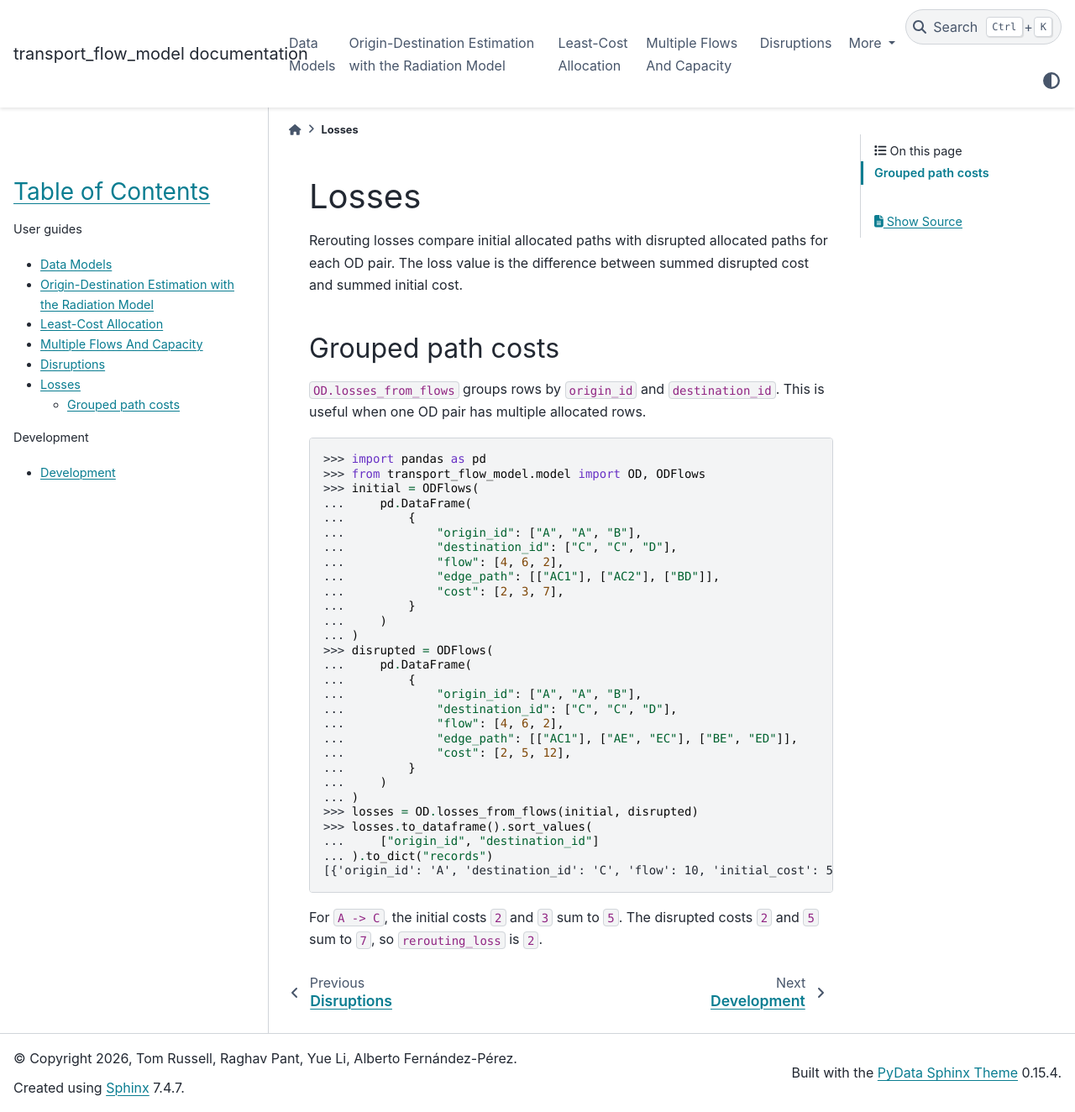
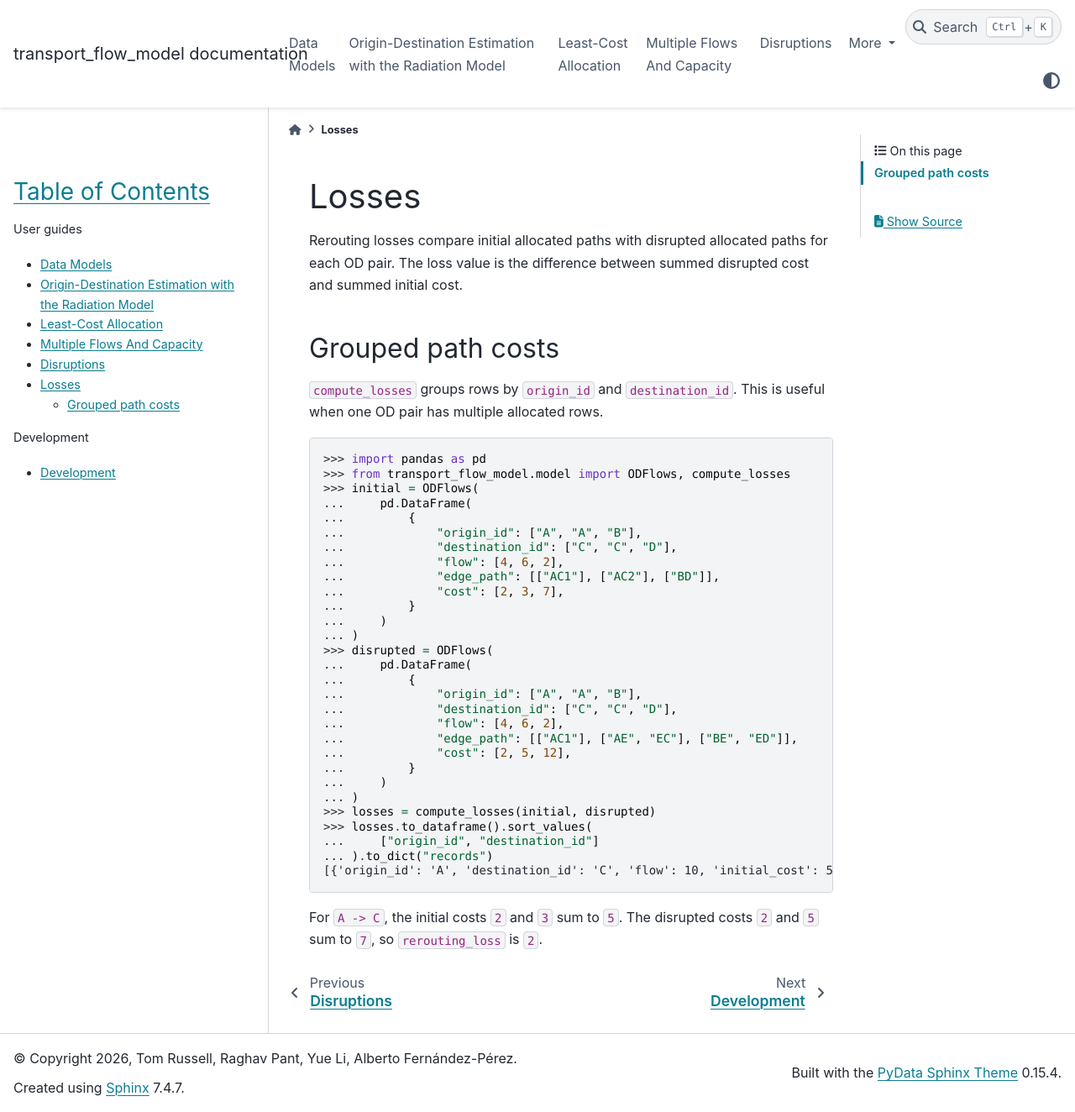
Before and after one commit to nismod/transport_flow_model, a Sphinx documentation site: the page built from docs/source/guides/losses.rst, in a window 1280 px wide and 1324 px high. Shown: the whole window at 84% size. Built offline with Sphinx 7.4.7 and the PyData theme 0.15.4, drawn with Linux system fonts in a browser that asks for light colours.

Commit message:
Move compute_losses to a module-level function

```diff
--- a/docs/source/guides/losses.rst
+++ b/docs/source/guides/losses.rst
@@ -8,11 +8,11 @@ cost and summed initial cost.
 Grouped path costs
 ------------------
 
-``OD.losses_from_flows`` groups rows by ``origin_id`` and ``destination_id``.
+``compute_losses`` groups rows by ``origin_id`` and ``destination_id``.
 This is useful when one OD pair has multiple allocated rows.
 
 >>> import pandas as pd
->>> from transport_flow_model.model import OD, ODFlows
+>>> from transport_flow_model.model import ODFlows, compute_losses
 >>> initial = ODFlows(
 ...     pd.DataFrame(
 ...         {
@@ -35,7 +35,7 @@ This is useful when one OD pair has multiple allocated rows.
 ...         }
 ...     )
 ... )
->>> losses = OD.losses_from_flows(initial, disrupted)
+>>> losses = compute_losses(initial, disrupted)
 >>> losses.to_dataframe().sort_values(
 ...     ["origin_id", "destination_id"]
 ... ).to_dict("records")
--- a/src/transport_flow_model/__init__.py
+++ b/src/transport_flow_model/__init__.py
@@ -1,4 +1,4 @@
-from .model import Network, OD, ODFlows
+from .model import Network, OD, ODFlows, compute_losses
 from .radiation import RadiationModel
 
 __all__ = [
@@ -6,4 +6,5 @@ __all__ = [
     "OD",
     "ODFlows",
     "RadiationModel",
+    "compute_losses",
 ]
```
Also changed, not shown: 2 other files.
